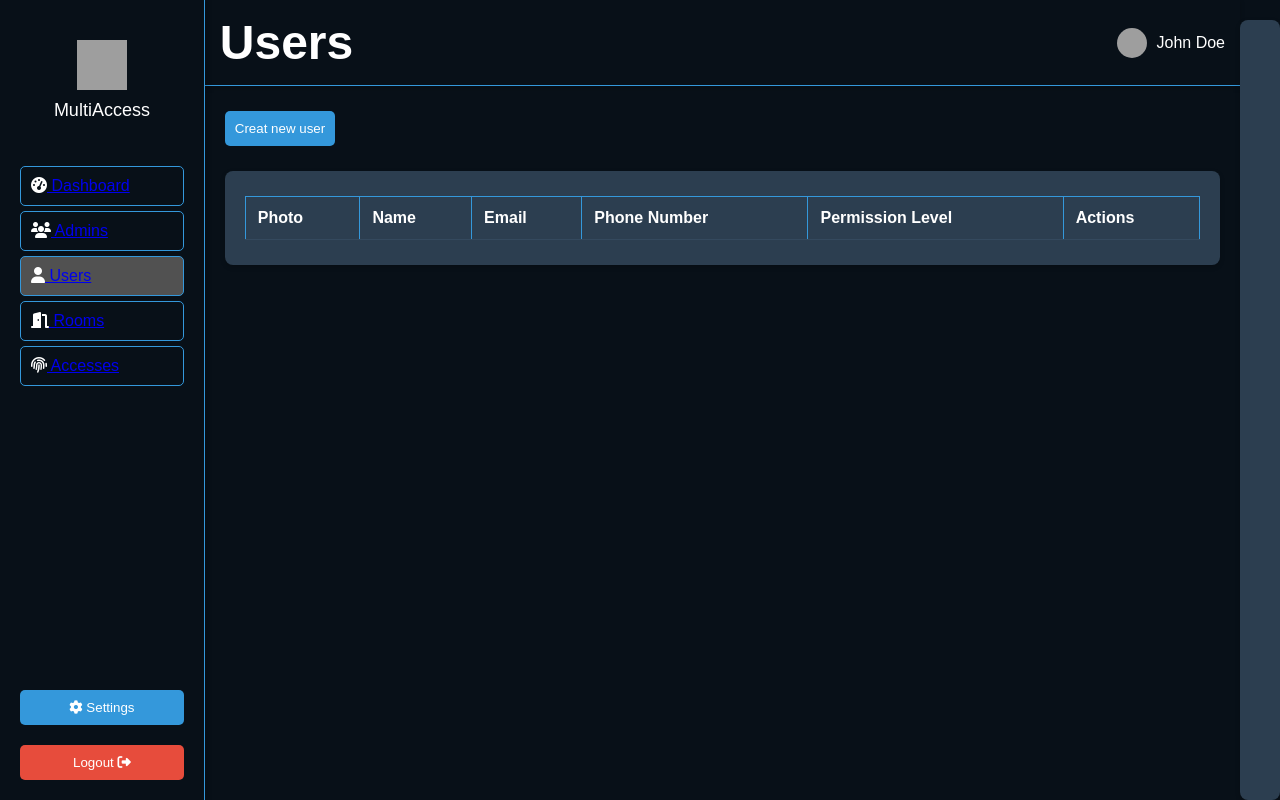
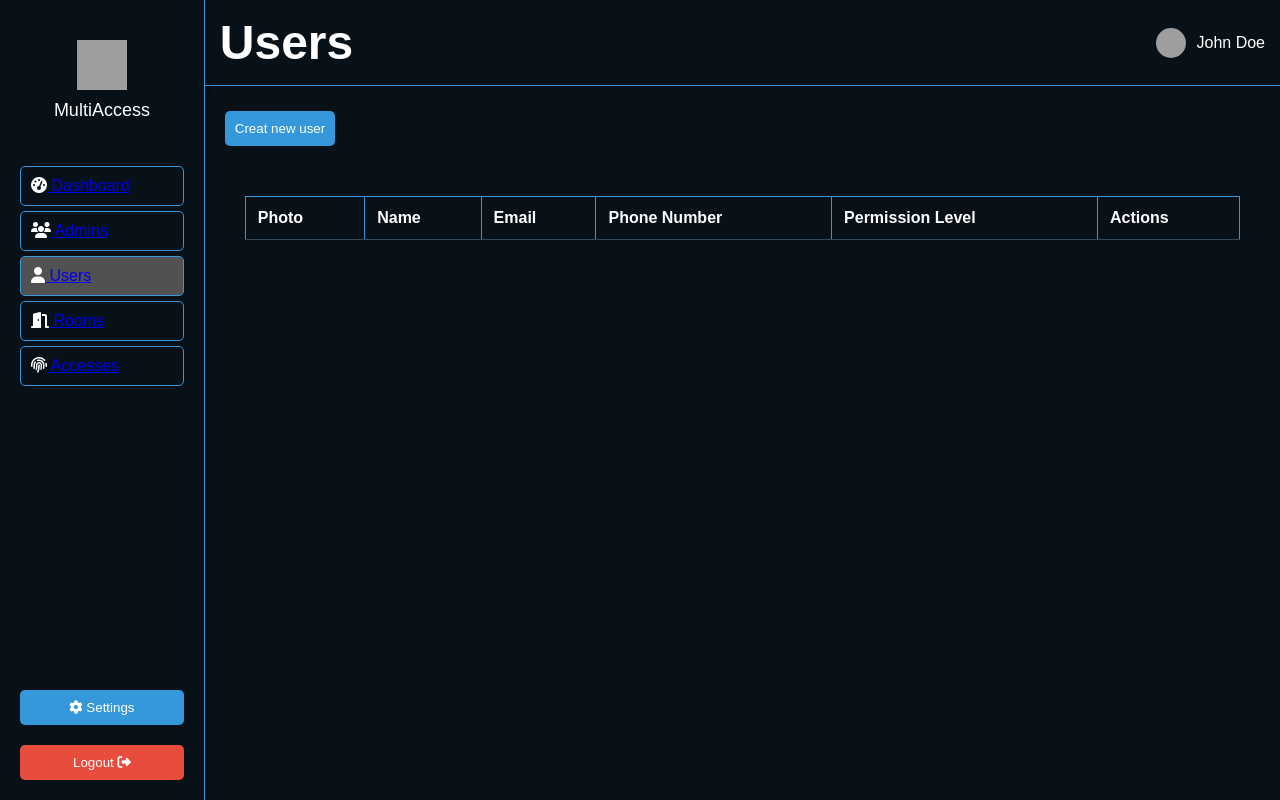
Before and after one commit to rubendaluz/Projeto1---R-R, a website: page Interface_web/users.html in a window 1280 px wide. Both pictures are taken after a click on the item "Users". Drawn offline with Linux system fonts and the light colour scheme; no server answers; grey boxes are pictures that could not be loaded.

Commit message:
appMovel-v1.0

```diff
--- a/Interface_web/styles.css
+++ b/Interface_web/styles.css
@@ -202,8 +202,6 @@ background-color:var(--settings-btn-hover);
 }
 
 /* Ruben */
-
-
 .btns_topo_tabelas{
     padding: 5px;
     margin: 5px auto;
@@ -382,27 +380,11 @@ tr:hover {
     color: green;
     cursor: pointer;
 }
-
-
-
-
-
-
-
 #users_table, #create_user_button, #create_room_button {
     padding: 5px;
     margin: 5px auto;
     cursor: pointer;
 }
-
-
-
-
-
-
-
-
-
 
 /* Estilos gerais para tabelas */
 table {
@@ -419,7 +401,7 @@ td {
 }
 
 th {
-   background-color: #2C3E50;
+   /* background-color: #2C3E50; */
    color: #ffffff;
 }
 
@@ -465,11 +447,6 @@ table button {
 }
 
 
-
-.admins_container,
-.users_container,
-.rooms_container,
-.accesses_container,
 .new_user_form,
 .new_room_form,
 .edit_user_form,
@@ -482,6 +459,21 @@ table button {
     box-shadow: 0 2px 5px rgba(0, 0, 0, 0.2);
 }
 
+.admins_container,
+.users_container,
+.rooms_container,
+.accesses_container{
+    margin-top: 20px;
+    padding: 20px;
+    color: white;
+    border-radius: 8px;
+    box-shadow: 0 2px 5px rgba(0, 0, 0, 0.2);
+}
+
+.edit_user_form{
+    display: none;
+}
+
 #create_user_button, #create_admin_button, #create_room_button{
    background-color: #3498db;
    color: white;
@@ -490,9 +482,6 @@ table button {
    border-radius: 5px;
    cursor: pointer;
 }
-
-
-
 
 .action-icons {
     display: flex;
@@ -503,9 +492,6 @@ table button {
     text-decoration: none;
     margin: 0 5px;
 }
-
-
-
 
 .new_user_form,
 .new_room_form,
@@ -523,7 +509,6 @@ table button {
     left: 50%;
     transform: translate(-50%, -50%);
     border: 1px solid #10b3db;
-
     box-shadow: 0px 0px 10px rgba(0, 195, 255, 0.952);
     z-index: 99;
 }
@@ -608,7 +593,6 @@ table button {
 
 
 
-
 .image-upload-container {
    position: relative;
    display: flex;
```
